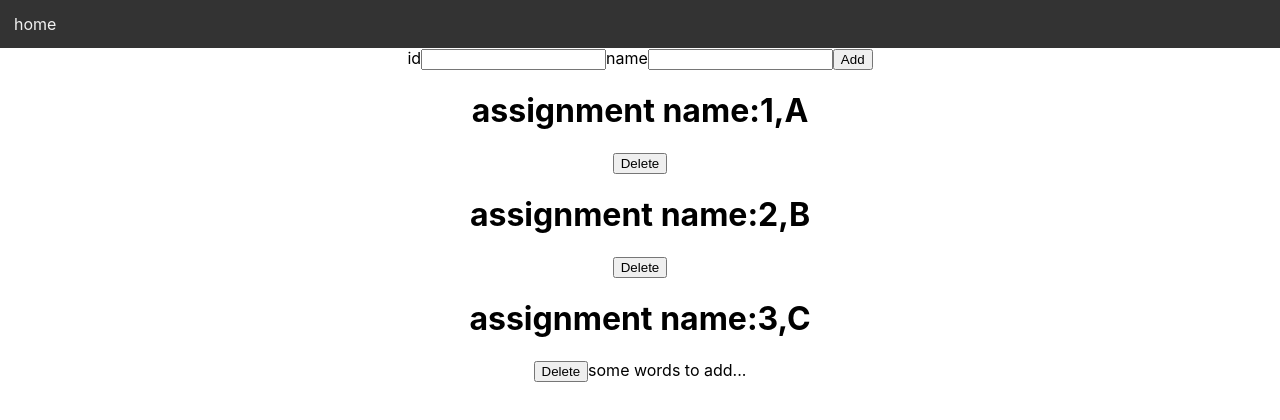
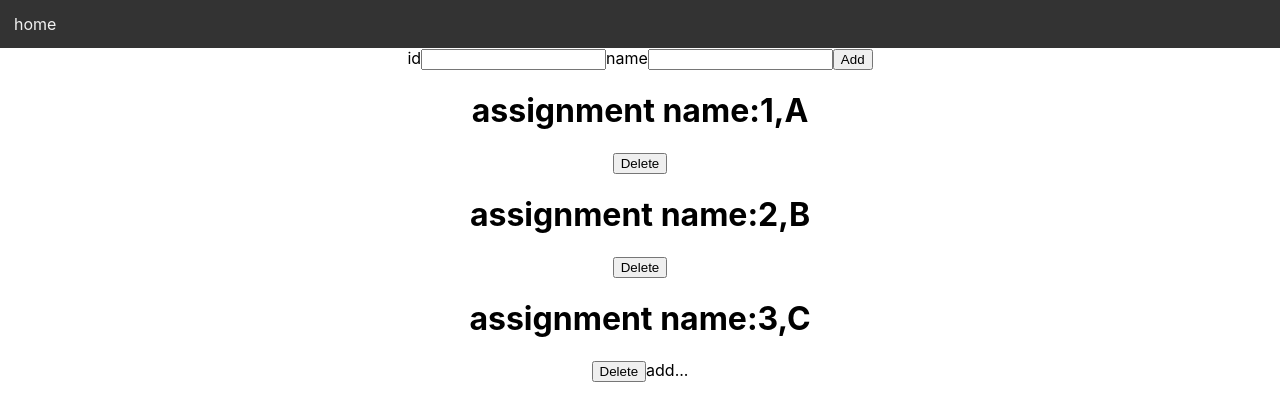
Before and after one commit to TehilaGil/git-fullsrack-project, a React (Create React App) app in the folder client/: page /home in a window 1280 px wide. Shown: the top 420 px of the page. Built offline with nearby package versions, Linux system fonts and the light colour scheme.

Commit message:
revert + conflict

```diff
--- a/client/src/Components/ALLTODOS.jsx
+++ b/client/src/Components/ALLTODOS.jsx
@@ -32,7 +32,7 @@ const ALLTODOS = () => {
             <button onClick={() => { dispatch({ type: "Add",what:{id:refid.current.value,name:refname.current.value} }) }}>Add</button>
 
             {state.map(a => { return <Todo state={{ id: a.id, name: a.name }} dispatch={dispatch} /> })}
-            some words to add...
+            add...
         </>
     )
 }
```
